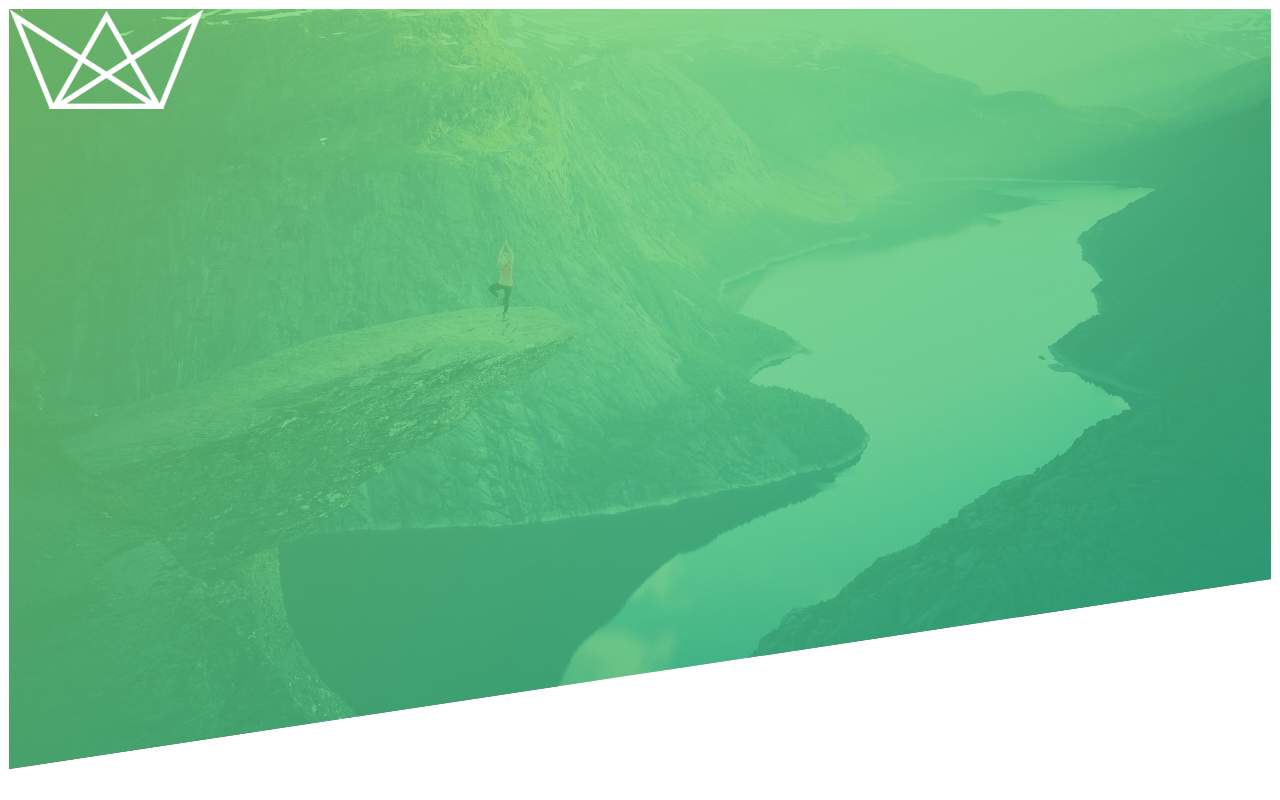
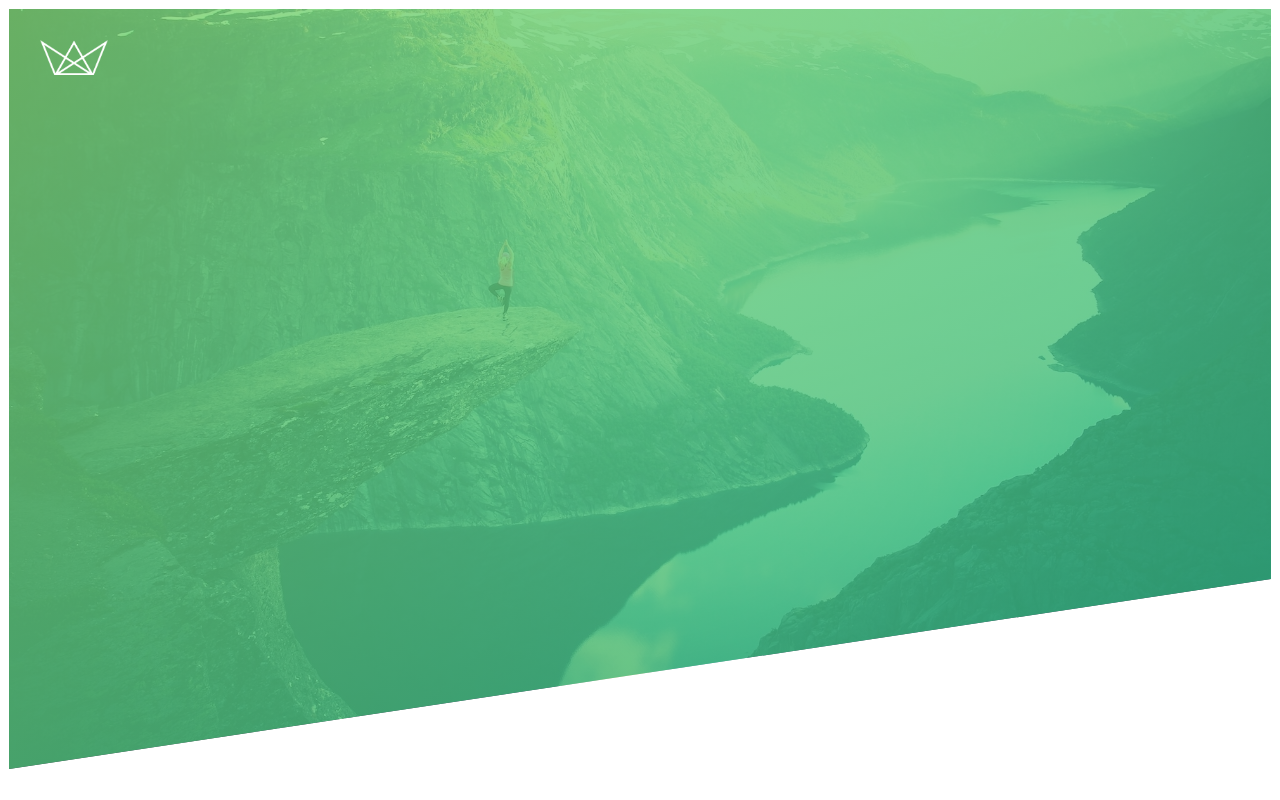
Before and after one commit to FabianUlises/Natours, a plain HTML site: page index.html in a window 1280 px wide. Drawn offline with Linux system fonts and the light colour scheme.

Commit message:
Updated css file. Add styles to header site logo.

```diff
--- a/css/style.css
+++ b/css/style.css
@@ -29,4 +29,14 @@ body {
     background-size: cover;
     clip-path: polygon(0 0, 100% 0, 100% 75%, 0 100%);
 }
+/* Start of logo */
+.logo-box {
+    position: absolute;
+    top: 40px;
+    left: 40px;
+}
+.logo {
+    block-size: 35px;
+}
+/* End of logo */
 /* End of header styles */
```
